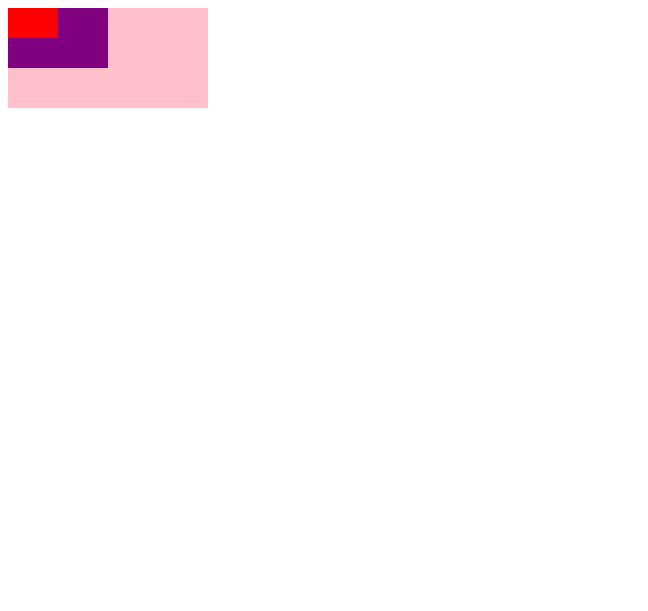
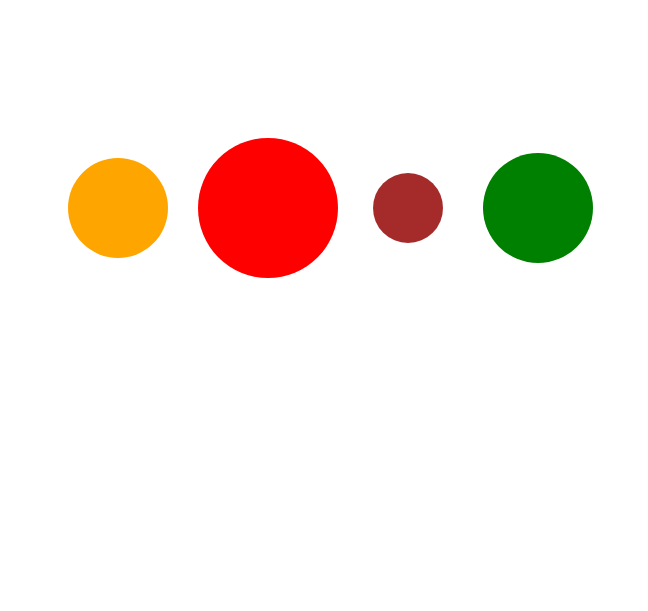
Before and after one commit to hadrizia/build-data-uis-with-d3-firebase, a plain HTML site: page index.html in a window 1280 px wide. Shown: the whole page, without its empty margins (0-648 px from the left). Drawn offline with nearby package versions, Linux system fonts and the light colour scheme.

Commit message:
Showing planets

```diff
--- a/index.html
+++ b/index.html
@@ -9,7 +9,6 @@
 
   <div class="canvas">
     <svg height="600" width="600">
-      <rect></rect>
     </svg>
   </div>
 
--- a/index.js
+++ b/index.js
@@ -1,26 +1,19 @@
-const canvas = d3.select('.canvas');
+const svg = d3.select('svg');
 
-const data = [
-  { width: 200, height: 100, fill: 'pink' },
-  { width: 100, height: 60, fill: 'purple' },
-  { width: 50, height: 30, fill: 'red' }
+d3.json('planets.json')
+  .then(data => {
+    const circs = svg.selectAll('circle')
+    .data(data);
 
-]
+    circs.attr('r', d => { return d.radius })
+    .attr('cy', 200)
+    .attr('cx', d => { return d.distance })
+    .attr('fill', d => { return d.fill });
 
-const svg = canvas.select('svg');
-
-// Adicionando os dados  aos retângulos
-const rects = svg.selectAll('rect')
-  .data(data);
-
-// Definindo atributos para o rect já existente no html
-rects.attr('width', (d, i, n) => { return d.width })
-  .attr('height', d => { return d.height })
-  .attr('fill', d => { return d.fill });
-
-// Adicionando novos rects e definindo seus atributos de acordo com os dados
-rects.enter()
-  .append('rect')
-  .attr('width', (d, i, n) => { return d.width })
-  .attr('height', d => { return d.height })
-  .attr('fill', d => { return d.fill });
+    circs.enter()
+    .append('circle')
+    .attr('r', d => { return d.radius })
+    .attr('cy', 200)
+    .attr('cx', d => { return d.distance })
+    .attr('fill', d => { return d.fill });
+  });
--- /dev/null
+++ b/planets.json
@@ -0,0 +1,22 @@
+[
+    {
+      "radius": 50,
+      "distance": 110,
+      "fill": "orange"
+    },
+    {
+      "radius": 70,
+      "distance": 260,
+      "fill": "red"
+    },
+    {
+      "radius": 35,
+      "distance": 400,
+      "fill": "brown"
+    },
+    {
+      "radius": 55,
+      "distance": 530,
+      "fill": "green"
+    }
+  ]
```
